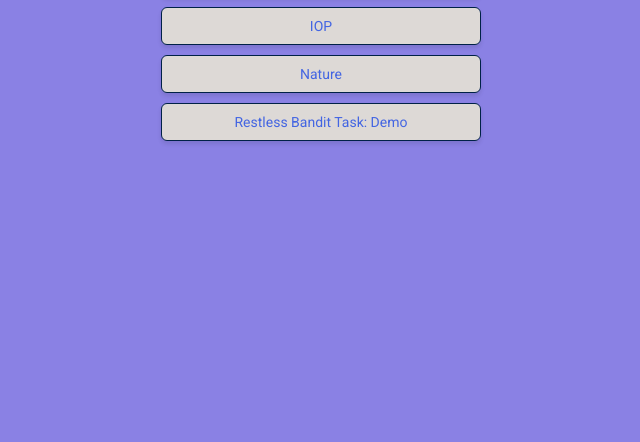
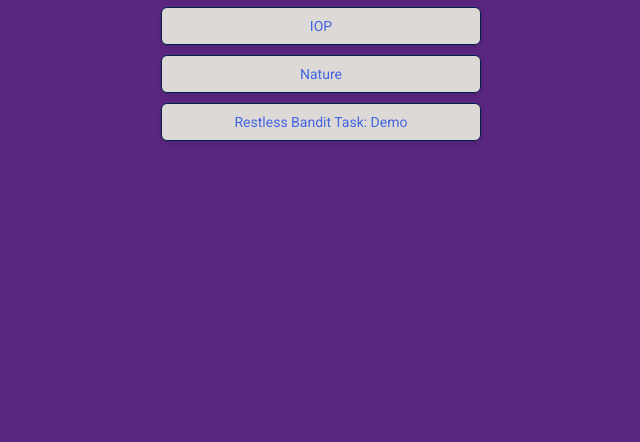
Before and after one commit to hm-281/links, a plain HTML site: page index.html in a window 1280 px wide. Shown: the part 358-800 px from the top of the page, without its empty margins (319-959 px from the left). Drawn offline with Linux system fonts and the light colour scheme.

Commit message:
Update styles.css

```diff
--- a/styles.css
+++ b/styles.css
@@ -6,7 +6,7 @@
 
 body {
   font-family: 'Roboto', sans-serif;
-  background-color: #8A81E4;
+  background-color: #5A2680;
   display: flex;
   justify-content: center;
   align-items: center;
```
